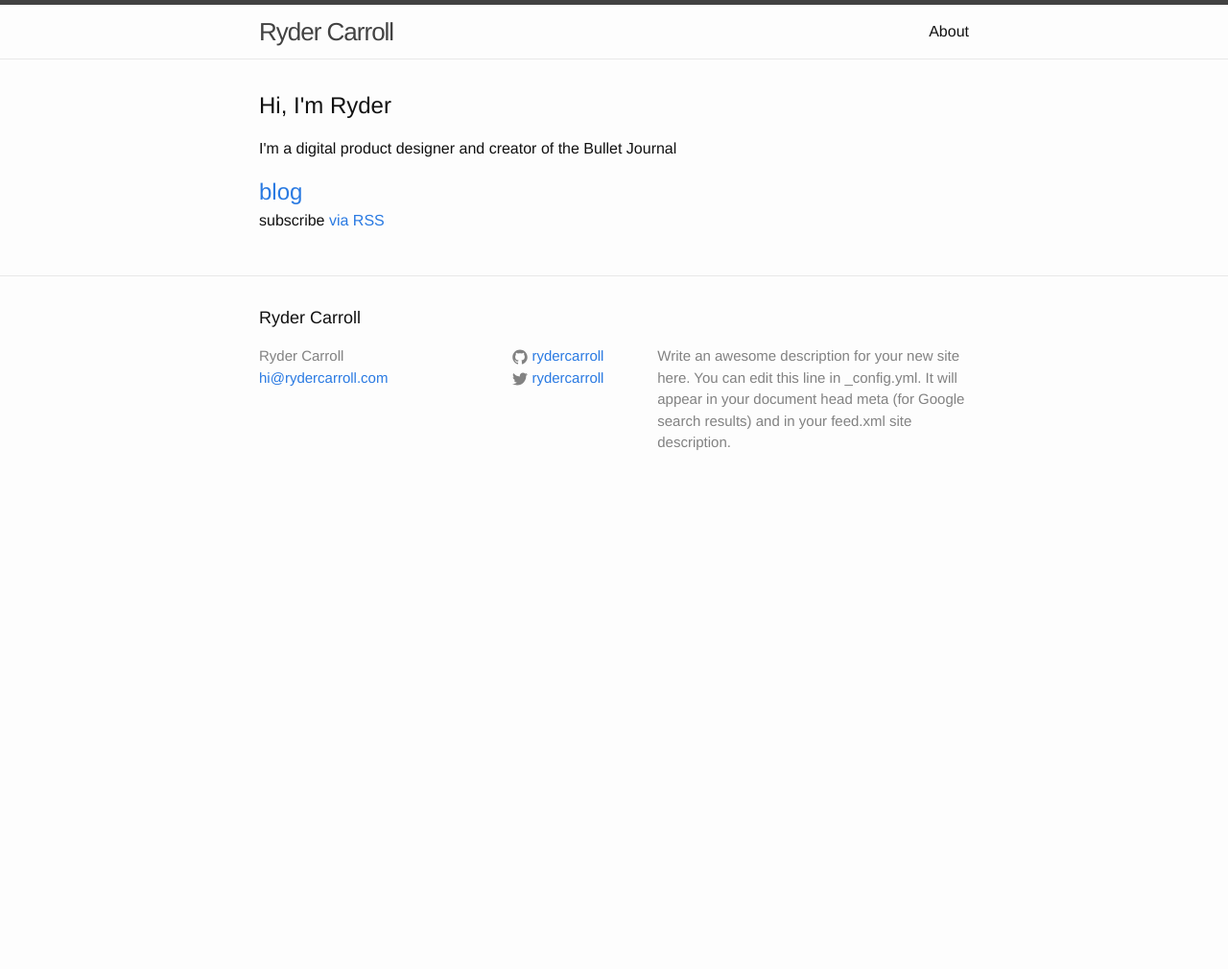
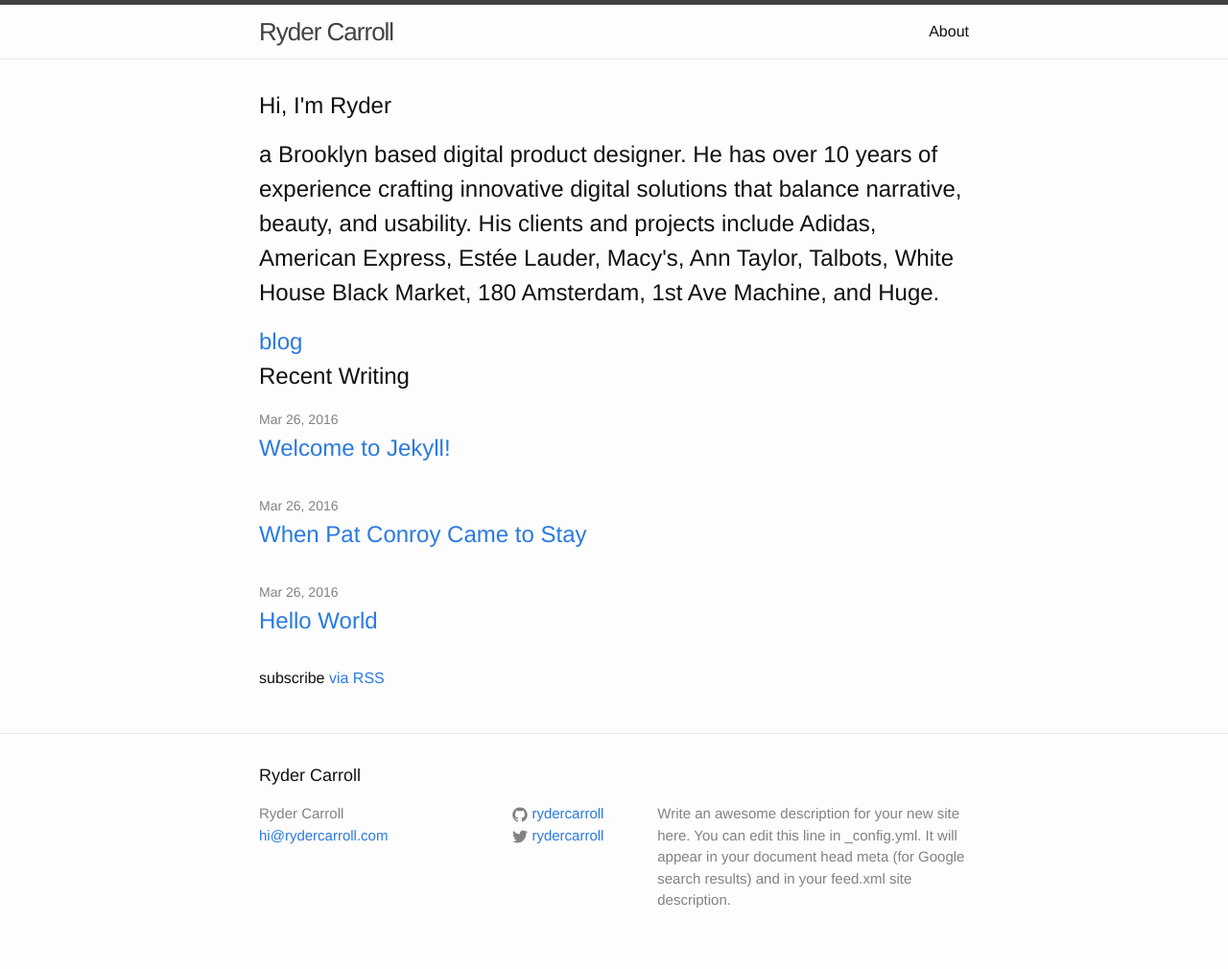
Before and after one commit to rydercarroll/rydercarroll, a Jekyll site: the page built from index.html, in a window 1280 px wide. Shown: the whole page at 96% size. Built offline with Jekyll 4.4.1, drawn with Linux system fonts in a browser that asks for light colours; before the commit the page ends 900 px from its top, so only the background shows below that.

Commit message:
Formatting updates

```diff
--- a/_posts/2016-03-26-Pat-Conroy.markdown
+++ b/_posts/2016-03-26-Pat-Conroy.markdown
@@ -5,7 +5,7 @@ date:   2016-03-26 12:29:43 -0400
 categories: stories
 ---
 
-#When I was in early High-school, my parents told me we’re going to have a guest stay with us in Vienna. We’re a private family and didn’t often have visitors, so I knew they must love him and that he’d probably be a character.
+# When I was in early High-school, my parents told me we’re going to have a guest stay with us in Vienna. We’re a private family and didn’t often have visitors, so I knew they must love him and that he’d probably be a character.
 
 The last guest we had stay with us - “Uncle” Bob - lit up the sky over the old city with a flare he launched…from our apartment window…with a teargas bullet. I liked having guests.
 
--- a/index.html
+++ b/index.html
@@ -5,9 +5,26 @@ description: this is this pages description
 
 <div class="home">
   <h2>Hi, I'm Ryder</h2>
-  <p> I'm a digital product designer and creator of the Bullet Journal</p>
+  <h2>  a Brooklyn based digital product designer. He has over 10 years of experience crafting innovative digital solutions that balance narrative, beauty, and usability. His clients and projects include Adidas, American Express, Estée Lauder, Macy's, Ann Taylor, Talbots, White House Black Market, 180 Amsterdam, 1st Ave Machine, and Huge.
+</h2>
   <a class="post-link" href="{{ site.baseurl }}/blog">blog</a>
+
+  <h2> Recent Writing </h2>
+
+  <ul class="post-list">
+    {% for post in site.posts %}
+      <li>
+        <span class="post-meta">{{ post.date | date: "%b %-d, %Y" }}</span>
+
+        <h3>
+          <a class="post-link" href="{{ post.url | prepend: site.baseurl }}">{{ post.title }}</a>
+        </h3>
+      </li>
+    {% endfor %}
+  </ul>
 
   <p class="rss-subscribe">subscribe <a href="{{ "/feed.xml" | prepend: site.baseurl }}">via RSS</a></p>
 
+
+
 </div>
```
